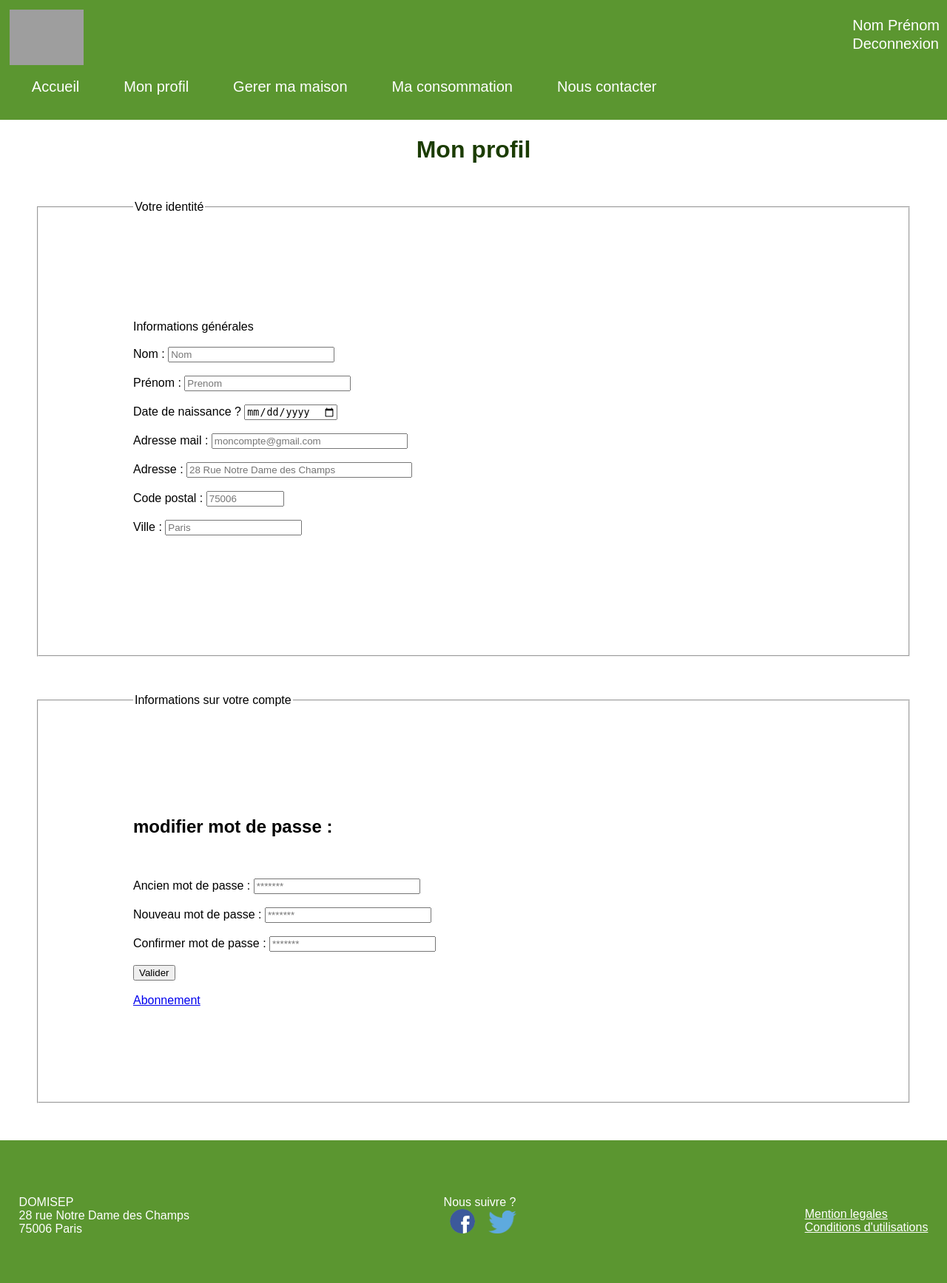
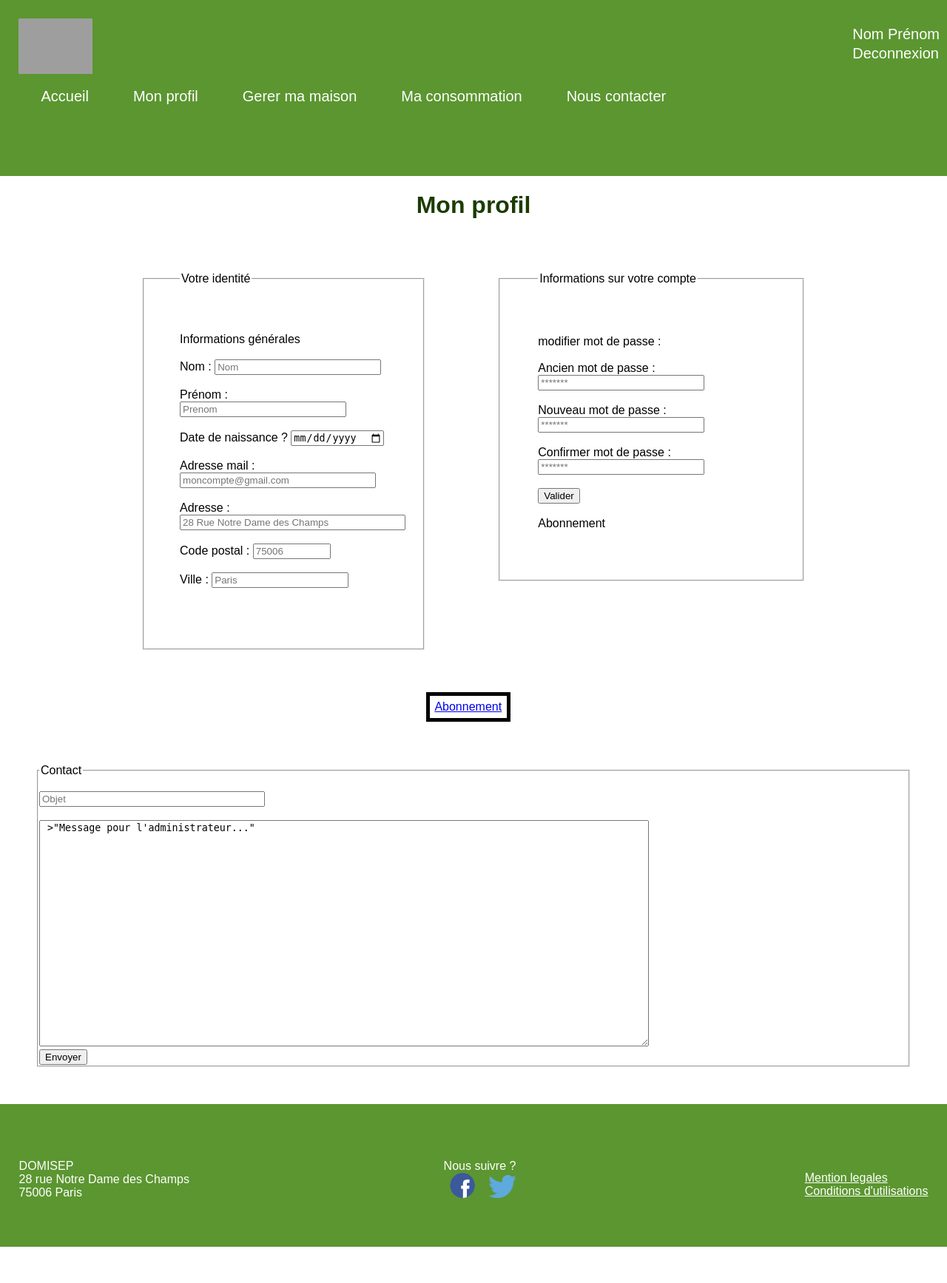
Before and after one commit to Gregdd/Wisd-Home, a PHP site: page /Profil.php in a window 1280 px wide. Shown: the whole page at 74% size. After the commit the page ends 1686 px from the top, so only its background shows below. Run offline with PHP 8.4, Linux system fonts and the light colour scheme; some libraries are stand-ins or nearby versions; grey boxes are pictures that could not be loaded.

Commit message:
Update Profil.php

```diff
--- a/Profil.php
+++ b/Profil.php
@@ -4,20 +4,20 @@
 <head>
     <meta charset="utf-8" />
     <title>Mon profil</title>
-    <link rel="stylesheet" href="profil.css" />
+    <link rel="stylesheet" href="Profil.css" />
     <script src="http://code.jquery.com/jquery-2.1.0.min.js"></script>
     <script src="bootstrap-3.1.1-dist/js/bootstrap.min.js"></script>
 </head>
 
+<header>
+    <?php include 'Header_2.php';?>
+</header>
+
 <body>
-
-<?php include 'Header_2.php';?>
-
-<main>
-
-    <div>
 <h1>Mon profil</h1>
+<div id="Barriere">
     <form method="post" action="profil.php">
+    <div class="Colonne1">
         <fieldset>
             <legend>Votre identité</legend>
             <p>Informations générales <br/><br/>
@@ -37,12 +37,13 @@
                 <input type="text" name="ville" id="ville" placeholder="Paris" size="20" /> <br/><br />
             </p>
         </fieldset>
-
+    </div>
+    </form>
+    <form method="post" action="profil2.php">
+    <div class="Colonne2">
         <fieldset>
             <legend>Informations sur votre compte</legend>
-                <h2> modifier mot de passe : </h2><br/><br/>
-                <div id="conteneur">
-                    <div class="blocmdp">
+            <p> modifier mot de passe : <br/><br/>
                 <label for="amdp"> Ancien mot de passe : </label>
                 <input type="password" name="amdp" id="amdp" placeholder="*******" size="25"> <br /><br />
                 <label for="nmdp"> Nouveau mot de passe : </label>
@@ -50,25 +51,26 @@
                 <label for="cmdp"> Confirmer mot de passe : </label>
                 <input type="password" name="cmdp" id="cmdp" placeholder="*******" size="25" minlength="8" required/> <br /><br />
                 <input type="submit" value="Valider"/><br/><br />
+                <span class="Abonnement1">Abonnement</span>
+            </p>
+        </fieldset>
     </div>
-                    <div class="blocabo">
-                        <a href="Abonnement.html" title="abonnement" target="_blank" class="Abonnement">Abonnement</a>
+    </form>
 </div>
-                </div>
+    </br>
+    <a href="Abonnement.php" title="Abonnement" target="_blank" class="Abonnement2">Abonnement</a>
+    </br></br>
+    <fieldset class="formulaire_contact">
+        <legend>Contact</legend>
+        <br /><input type="text" name="objet" id="objet" placeholder="Objet" size="35"> <br /> <br/>
+        <textarea id="message" cols="100" rows="20"> >"Message pour l'administrateur..." </textarea> <br/>
+        <input type="submit" value="Envoyer"/>
+    </fieldset>
 
-            </fieldset>
-        </form>
+</body>
 
-
-
-
-    </div>
-
-</main>
 <footer>
 	<?php include 'Footer.php';?>
 </footer>
 
-</body>
-
 </html>
```
Lines whose indentation alone changed are shown as unchanged.
